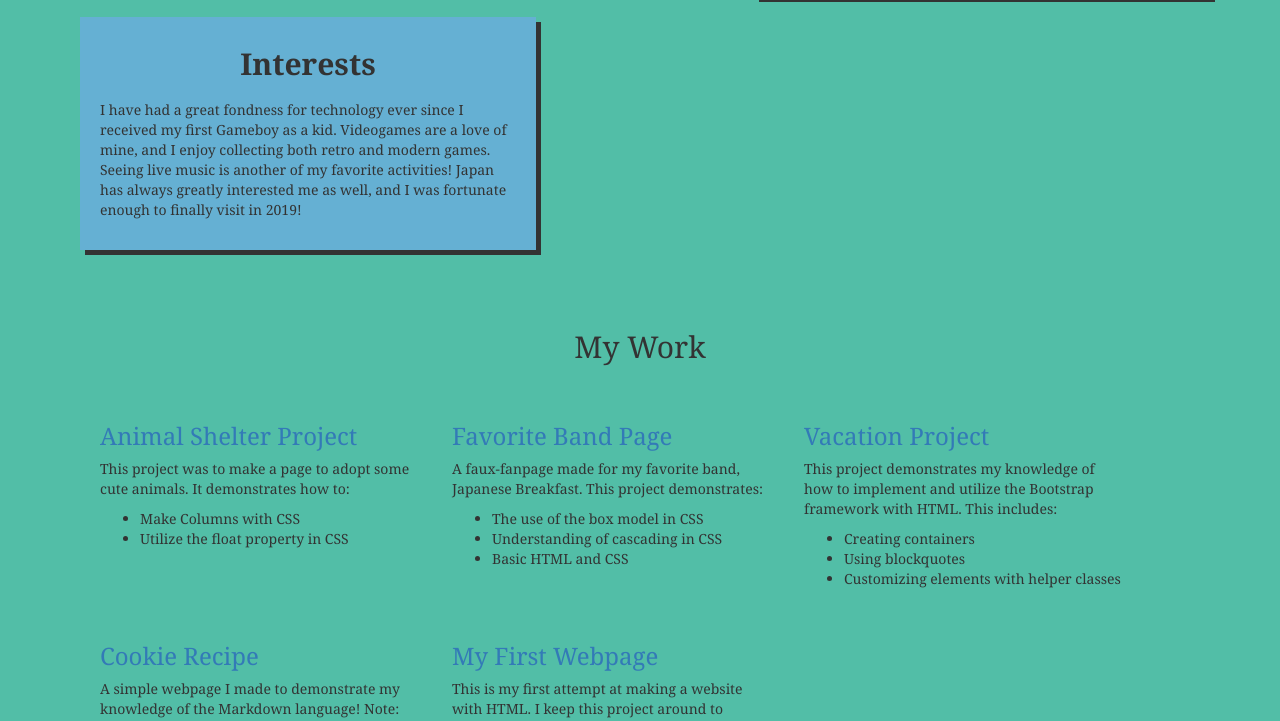
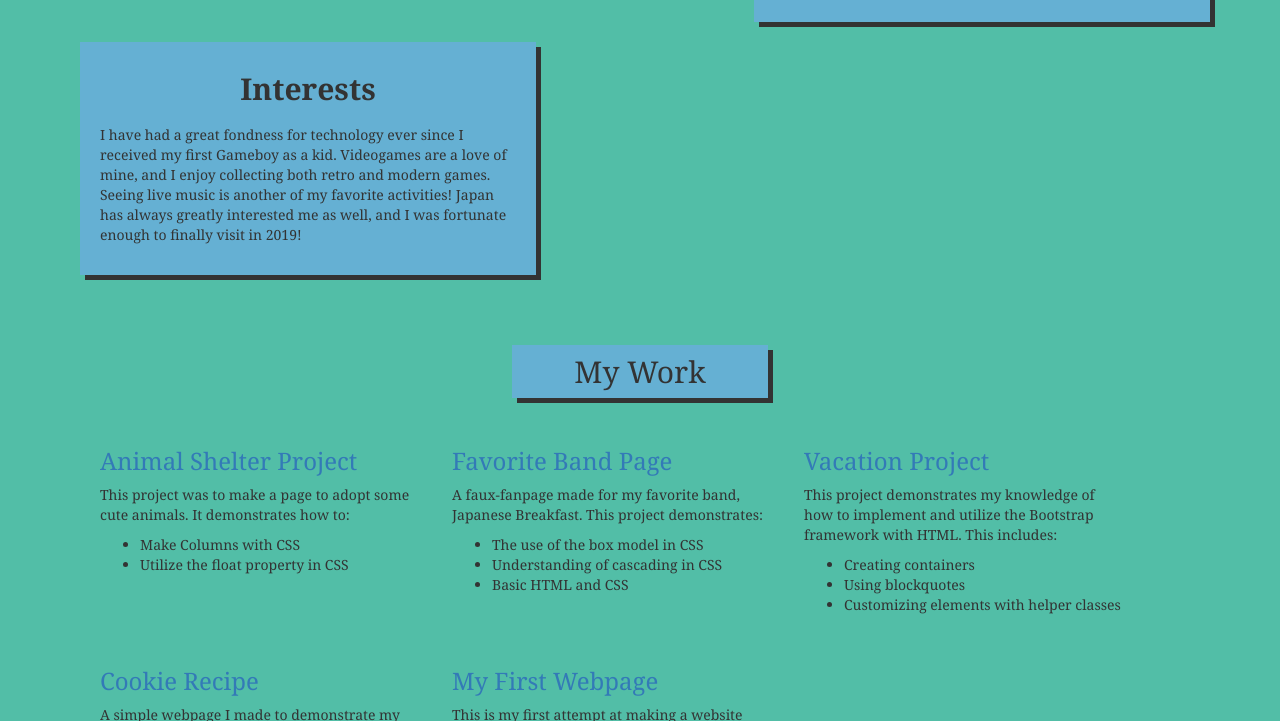
Before and after one commit to jhenager/portfolio-page, a plain HTML site: page index.html in a window 1280 px wide. Shown: the part 898-1619 px from the top of the page. Drawn offline with Linux system fonts and the light colour scheme.

Commit message:
add my-work div to add background color and center my work title

```diff
--- a/css/styles.css
+++ b/css/styles.css
@@ -7,6 +7,8 @@ body {
   background-color: rgb(82, 190, 167);
   font-family: Georgia, 'Times New Roman', Times, serif;
 }
+
+
 div.picture {
   float:right;
 }
@@ -51,6 +53,13 @@ div.space {
   height:50px;
 }
 
+div.my-work {
+  width: 20%;
+  background-color: rgba(101, 177, 212, 0.993)!important;
+  box-shadow: 5px 5px;
+  margin: 0 auto;
+}
+
 div.work {
   padding-left:20px;
   width:30%;
--- a/index.html
+++ b/index.html
@@ -13,6 +13,7 @@
         <div class="header">
           <h1><em><strong>James Henager</strong></em></h1>
           <h4><strong>Software Developer</strong></h4>
+          <h5><em>jameschenager@gmail.com</em></h5>
           <div class="picture">
             <img id="portrait" src="img/james.jpg" alt="James Henager">
           </div>
@@ -43,7 +44,9 @@
     </div>
   </div>
   <div class="space"></div>
+  <div class="my-work">
     <h2 id="title">My Work</h2>
+  </div>
   <div class="container">
     <div class="work">
       <h3>
```
Also changed, not shown: 1 other file.
